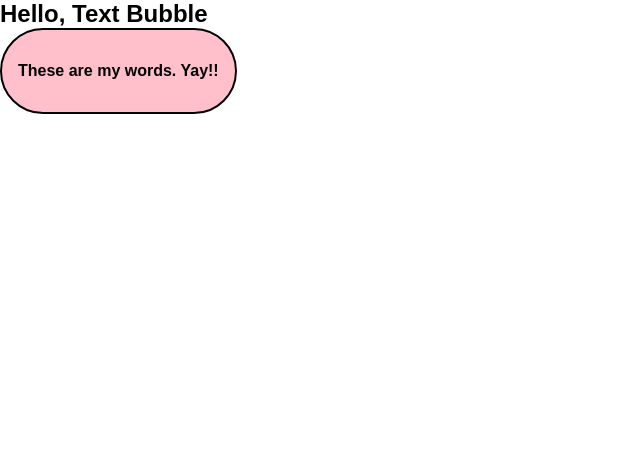
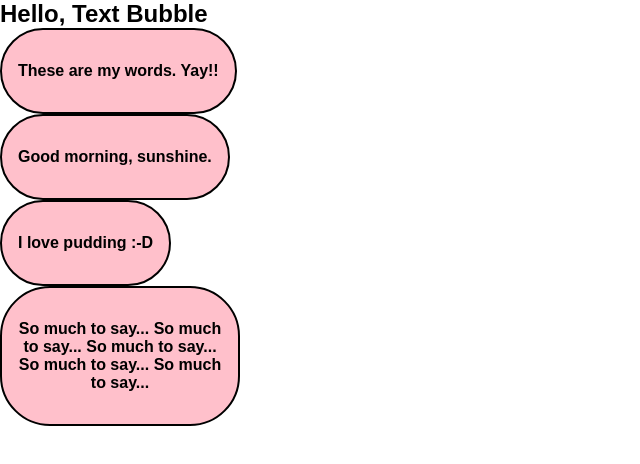
Before and after one commit to franco-ortega/texty, a Next.js app: page / in a window 1280 px wide. Shown: the top 464 px of the page, without its empty margins (0-640 px from the left). Built offline with nearby package versions, Linux system fonts and the light colour scheme.

Commit message:
create multiple TextBubbles with text of varying length to visually test how they all look

```diff
--- a/app/page.js
+++ b/app/page.js
@@ -9,6 +9,13 @@ export default function Home() {
 				<h2>Hello, Text Bubble</h2>
 				<section>
 					<TextBubble text={'These are my words. Yay!!'} />
+					<TextBubble text={'Good morning, sunshine.'} />
+					<TextBubble text={'I love pudding :-D'} />
+					<TextBubble
+						text={
+							'So much to say... So much to say... So much to say... So much to say... So much to say... '
+						}
+					/>
 				</section>
 			</main>
 		</div>
```
